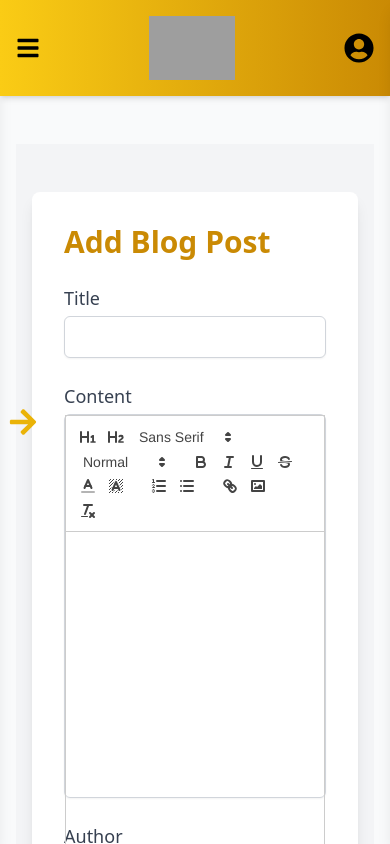
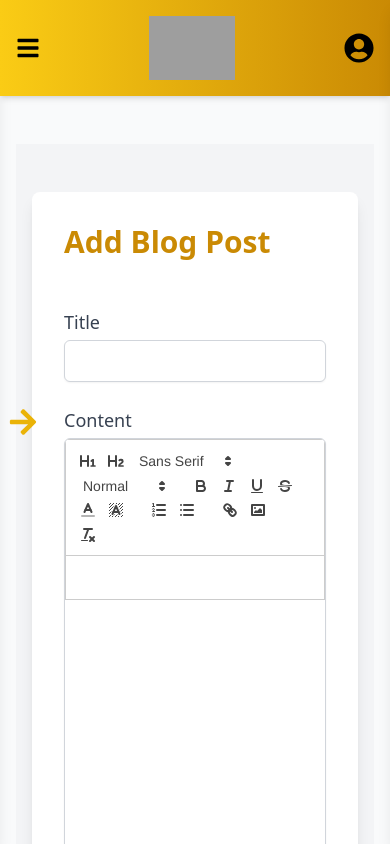
Before and after one commit to Ayaan-Ahmad24/IrtazaFoods, a React (Vite) app in the folder frontend/: page /admin/add-blog in a window 390 px wide. Shown: the top 844 px of the page. Built offline with nearby package versions, Linux system fonts and the light colour scheme; sample sign-in values are in the browser's storage; grey boxes are pictures that could not be loaded.

Commit message:
responsive blog page

```diff
--- a/frontend/src/Components/EditBlog.jsx
+++ b/frontend/src/Components/EditBlog.jsx
@@ -134,7 +134,9 @@ const EditBlogPage = () => {
                   onChange={setContent}
                   modules={modules}
                   formats={formats}
-                  className="mt-1 border border-gray-300 rounded-md w-full h-96"
+                  className="mt-1 border border-gray-300 rounded-md w-full"
+                  style={{ minHeight: '600px', maxHeight: '800px', overflowY: 'auto' }}
+                  placeholder="Write your blog content here..."
                   required
                 />
               </div>
--- a/frontend/src/Components/addBlogPage.jsx
+++ b/frontend/src/Components/addBlogPage.jsx
@@ -72,9 +72,9 @@ const AddBlogPage = () => {
             <SidePanel />
             {/* Add Blog Form */}
             <div className="flex-1 bg-gray-100 min-h-screen py-12 px-4 flex justify-center md:ml-[7rem] mt-32">
-                <div className="w-full max-w-md md:max-w-4xl bg-white p-8 rounded-lg shadow-lg">
+                <div className="w-full max-w-md md:max-w-4xl bg-white p-8 rounded-lg shadow-lg flex flex-col space-y-6">
                     <h1 className="text-3xl md:text-4xl font-bold text-yellow-600 mb-6">Add Blog Post</h1>
-                    <form onSubmit={handleSubmit}>
+                    <form onSubmit={handleSubmit} className="space-y-6">
                         <div className="mb-6">
                             <label htmlFor="title" className="block text-lg font-medium text-gray-700">Title</label>
                             <input
@@ -88,16 +88,18 @@ const AddBlogPage = () => {
                         </div>
                         <div className="mb-6">
                             <label htmlFor="content" className="block text-lg font-medium text-gray-700">Content</label>
+                            <div className="relative">
                                 <ReactQuill
                                     theme="snow"
                                     value={content}
                                     onChange={setContent}
                                     modules={modules}
                                     formats={formats}
-                                className="mt-1 block w-full h-96 border border-gray-300 rounded-md shadow-sm focus:outline-none focus:ring-1 focus:ring-yellow-500"
-                                style={{ minHeight: '300px' }}
+                                    className="mt-1 block w-full border border-gray-300 rounded-md shadow-sm focus:outline-none focus:ring-1 focus:ring-yellow-500"
+                                    style={{ minHeight: '600px', maxHeight: '600px', overflowY: 'auto' }}
                                     required
                                 />
+                            </div>
                         </div>
                         <div className="mb-6">
                             <label htmlFor="author" className="block text-lg font-medium text-gray-700">Author</label>
```
Lines whose indentation alone changed are shown as unchanged.
